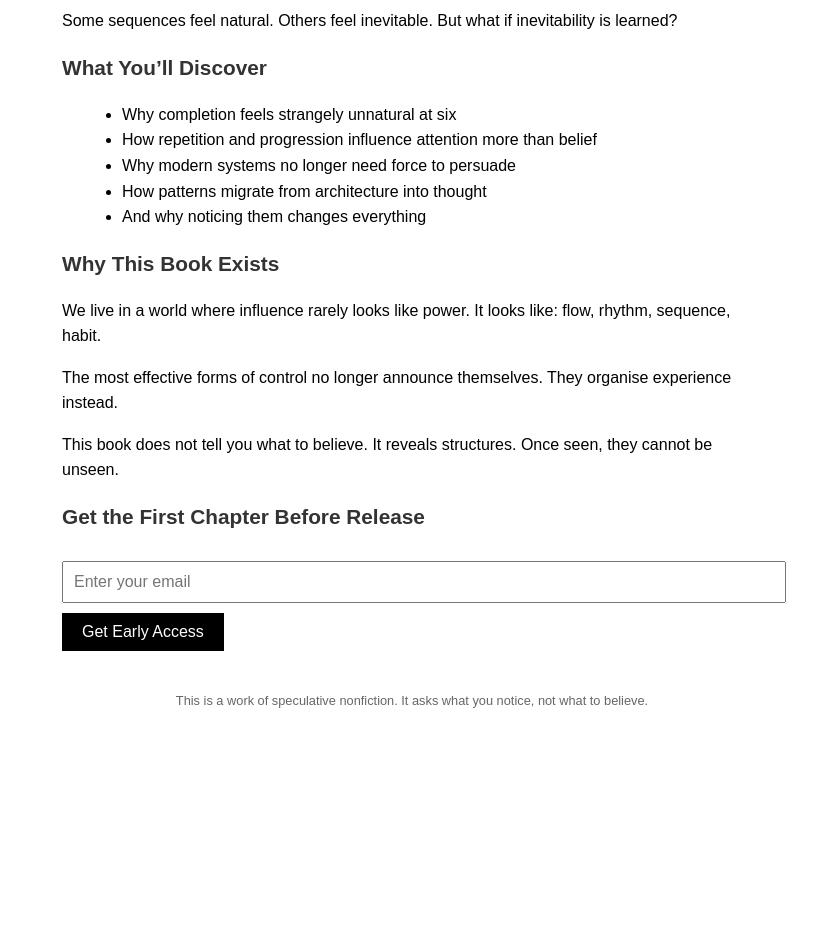
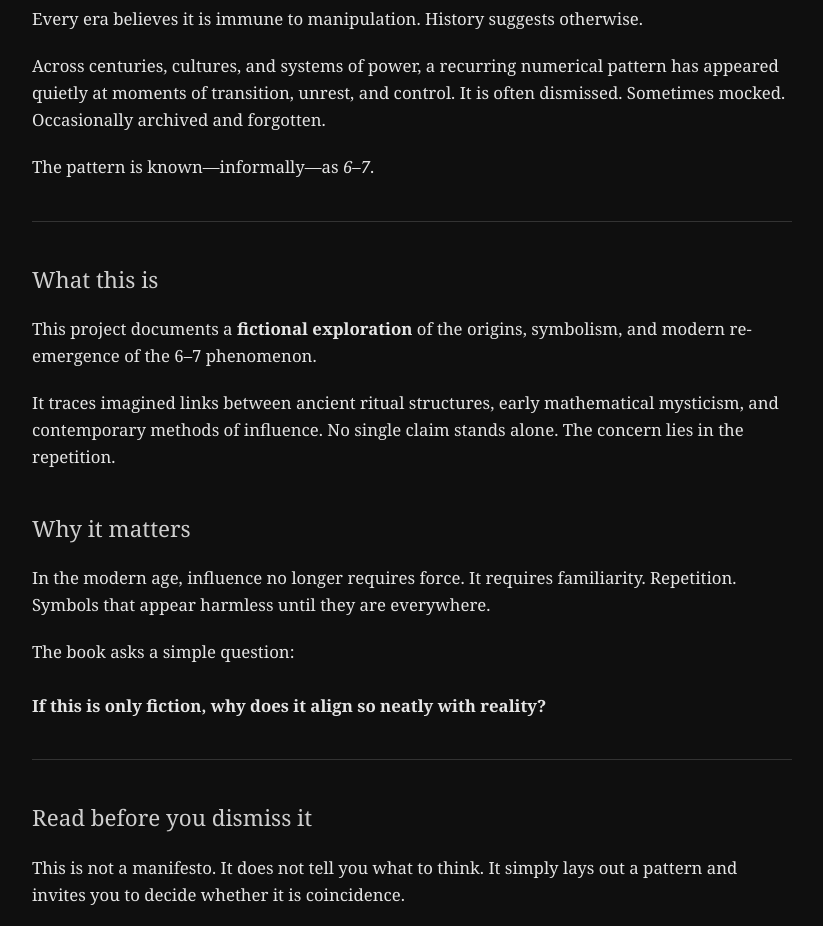
Before and after one commit to aaaaaaaaaa-design/the67phenomenon.github.io, a plain HTML site: page index.html in a window 1280 px wide. Shown: the part 172-1098 px from the top of the page, without its empty margins (228-1051 px from the left). Before the commit the page ends 933 px from the top, so only its background shows below. Drawn offline with Linux system fonts and the light colour scheme.

Commit message:
Update index.html

```diff
--- a/index.html
+++ b/index.html
@@ -2,51 +2,171 @@
 <html lang="en">
 <head>
   <meta charset="UTF-8">
+  <title>The 6–7 Phenomenon</title>
   <meta name="viewport" content="width=device-width, initial-scale=1.0">
-  <title>The 6–7 Phenomenon</title>
+  <meta name="description" content="A fictional exploration of a recurring numerical pattern known as the 6–7 Phenomenon. Read before you dismiss it.">
   <style>
-    body { font-family: Arial, sans-serif; max-width: 700px; margin: 50px auto; line-height: 1.6; padding: 0 20px; }
-    h1 { text-align: center; font-size: 2.2em; }
-    h2 { font-size: 1.3em; color: #333; }
-    ul { list-style: disc; margin-left: 20px; }
-    input[type=email] { width: 100%; padding: 10px; margin: 10px 0; font-size: 1em; }
-    button { padding: 10px 20px; background: black; color: white; border: none; cursor: pointer; font-size: 1em; }
-    button:hover { background: #444; }
-    footer { font-size: 0.8em; text-align: center; color: #666; margin-top: 40px; }
-    .center { text-align: center; }
+    body {
+      font-family: Georgia, serif;
+      background-color: #0f0f0f;
+      color: #e5e5e5;
+      margin: 0;
+      padding: 0;
+      line-height: 1.6;
+    }
+    .container {
+      max-width: 760px;
+      margin: 0 auto;
+      padding: 60px 20px;
+    }
+    h1 {
+      font-size: 2.8em;
+      margin-bottom: 10px;
+      font-weight: normal;
+    }
+    h2 {
+      font-size: 1.4em;
+      font-weight: normal;
+      margin-top: 40px;
+      color: #cfcfcf;
+    }
+    p {
+      margin-bottom: 20px;
+      font-size: 1.05em;
+    }
+    .divider {
+      margin: 40px 0;
+      border-top: 1px solid #333;
+    }
+    .email-box {
+      background: #161616;
+      padding: 30px;
+      margin-top: 40px;
+      border: 1px solid #2a2a2a;
+    }
+    input[type="email"] {
+      width: 100%;
+      padding: 12px;
+      font-size: 1em;
+      margin-bottom: 15px;
+      border: none;
+      background: #0f0f0f;
+      color: #fff;
+      border-bottom: 1px solid #444;
+    }
+    input[type="submit"] {
+      background: #ffffff;
+      color: #000;
+      padding: 12px 20px;
+      font-size: 1em;
+      border: none;
+      cursor: pointer;
+    }
+    .small {
+      font-size: 0.85em;
+      color: #aaa;
+      margin-top: 30px;
+    }
+    footer {
+      margin-top: 60px;
+      font-size: 0.75em;
+      color: #777;
+    }
   </style>
 </head>
 <body>
 
-<h1>The 6–7 Phenomenon</h1>
-<h2 class="center">A book about patterns you were never meant to notice</h2>
+<div class="container">
 
-<p>Some sequences feel natural. Others feel inevitable. But what if inevitability is learned?</p>
+  <h1>The 6–7 Phenomenon</h1>
 
-<h2>What You’ll Discover</h2>
-<ul>
-  <li>Why completion feels strangely unnatural at six</li>
-  <li>How repetition and progression influence attention more than belief</li>
-  <li>Why modern systems no longer need force to persuade</li>
-  <li>How patterns migrate from architecture into thought</li>
-  <li>And why noticing them changes everything</li>
-</ul>
+  <p>
+    Every era believes it is immune to manipulation.
+    History suggests otherwise.
+  </p>
 
-<h2>Why This Book Exists</h2>
-<p>We live in a world where influence rarely looks like power.
-It looks like: flow, rhythm, sequence, habit.</p>
-<p>The most effective forms of control no longer announce themselves. They organise experience instead.</p>
-<p>This book does not tell you what to believe. It reveals structures. Once seen, they cannot be unseen.</p>
+  <p>
+    Across centuries, cultures, and systems of power, a recurring numerical pattern
+    has appeared quietly at moments of transition, unrest, and control.
+    It is often dismissed. Sometimes mocked.
+    Occasionally archived and forgotten.
+  </p>
 
-<h2>Get the First Chapter Before Release</h2>
-<form>
-  <input type="email" placeholder="Enter your email" required>
-  <button type="submit">Get Early Access</button>
-</form>
+  <p>
+    The pattern is known—informally—as <em>6–7</em>.
+  </p>
 
-<footer>
-  <p>This is a work of speculative nonfiction. It asks what you notice, not what to believe.</p>
-</footer>
+  <div class="divider"></div>
+
+  <h2>What this is</h2>
+
+  <p>
+    This project documents a <strong>fictional exploration</strong> of the origins,
+    symbolism, and modern re-emergence of the 6–7 phenomenon.
+  </p>
+
+  <p>
+    It traces imagined links between ancient ritual structures,
+    early mathematical mysticism, and contemporary methods of influence.
+    No single claim stands alone.
+    The concern lies in the repetition.
+  </p>
+
+  <h2>Why it matters</h2>
+
+  <p>
+    In the modern age, influence no longer requires force.
+    It requires familiarity.
+    Repetition.
+    Symbols that appear harmless until they are everywhere.
+  </p>
+
+  <p>
+    The book asks a simple question:
+    <br><br>
+    <strong>If this is only fiction, why does it align so neatly with reality?</strong>
+  </p>
+
+  <div class="divider"></div>
+
+  <h2>Read before you dismiss it</h2>
+
+  <p>
+    This is not a manifesto.
+    It does not tell you what to think.
+    It simply lays out a pattern and invites you to decide whether it is coincidence.
+  </p>
+
+  <p>
+    Parents, educators, and citizens have a responsibility to understand
+    how narratives are shaped—especially the ones that arrive disguised as entertainment.
+  </p>
+
+  <div class="email-box">
+    <p><strong>Early access & updates</strong></p>
+    <p>
+      Enter your email to receive excerpts, release information,
+      and archived material related to the project.
+    </p>
+
+    <!-- Replace action later with Mailchimp / Buttondown -->
+    <form>
+      <input type="email" placeholder="you@example.com" required>
+      <input type="submit" value="Notify me">
+    </form>
+  </div>
+
+  <p class="small">
+    This work is presented as fiction.
+    Any resemblance to real events, systems, or methods of influence
+    is left to the interpretation of the reader.
+  </p>
+
+  <footer>
+    © The 6–7 Phenomenon
+  </footer>
+
+</div>
 
 </body>
 </html>
```
